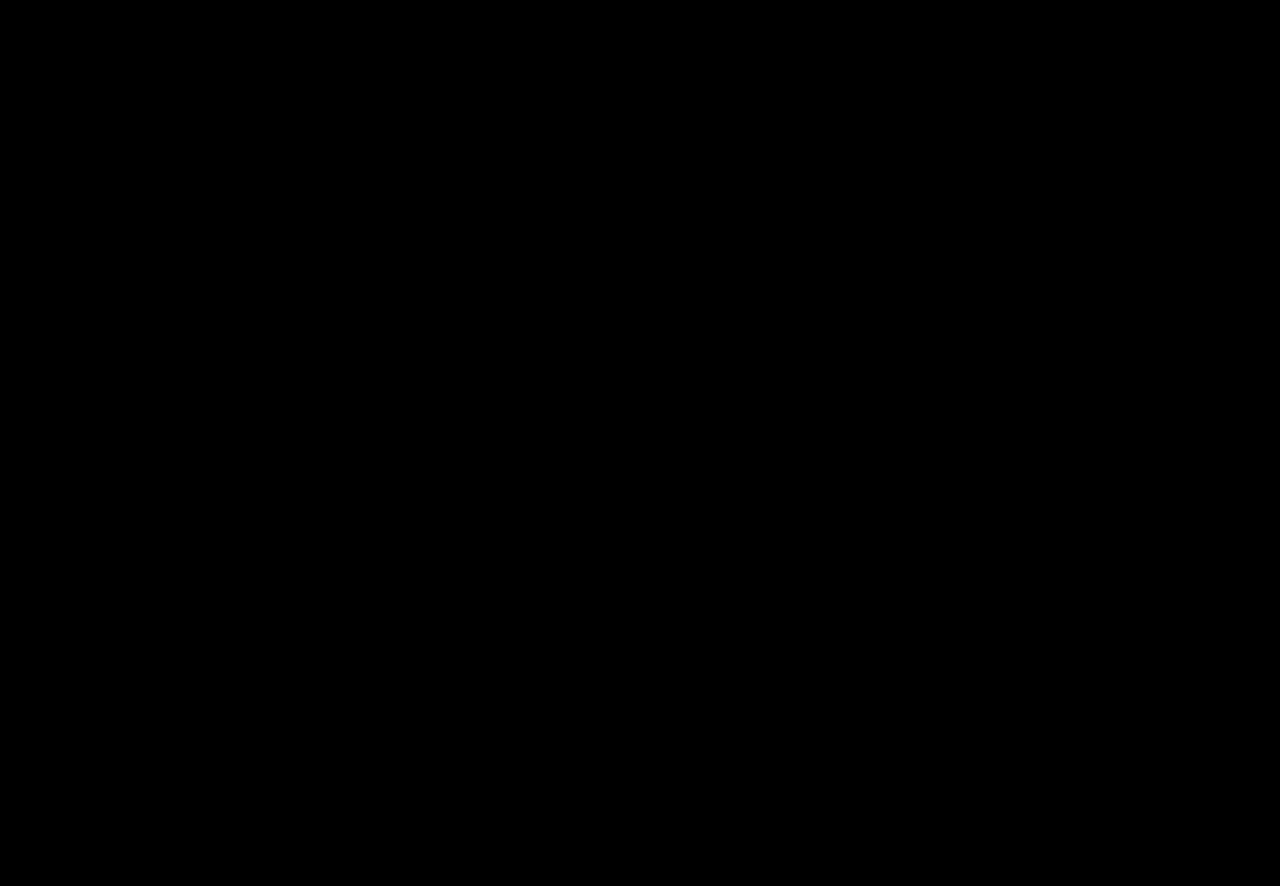
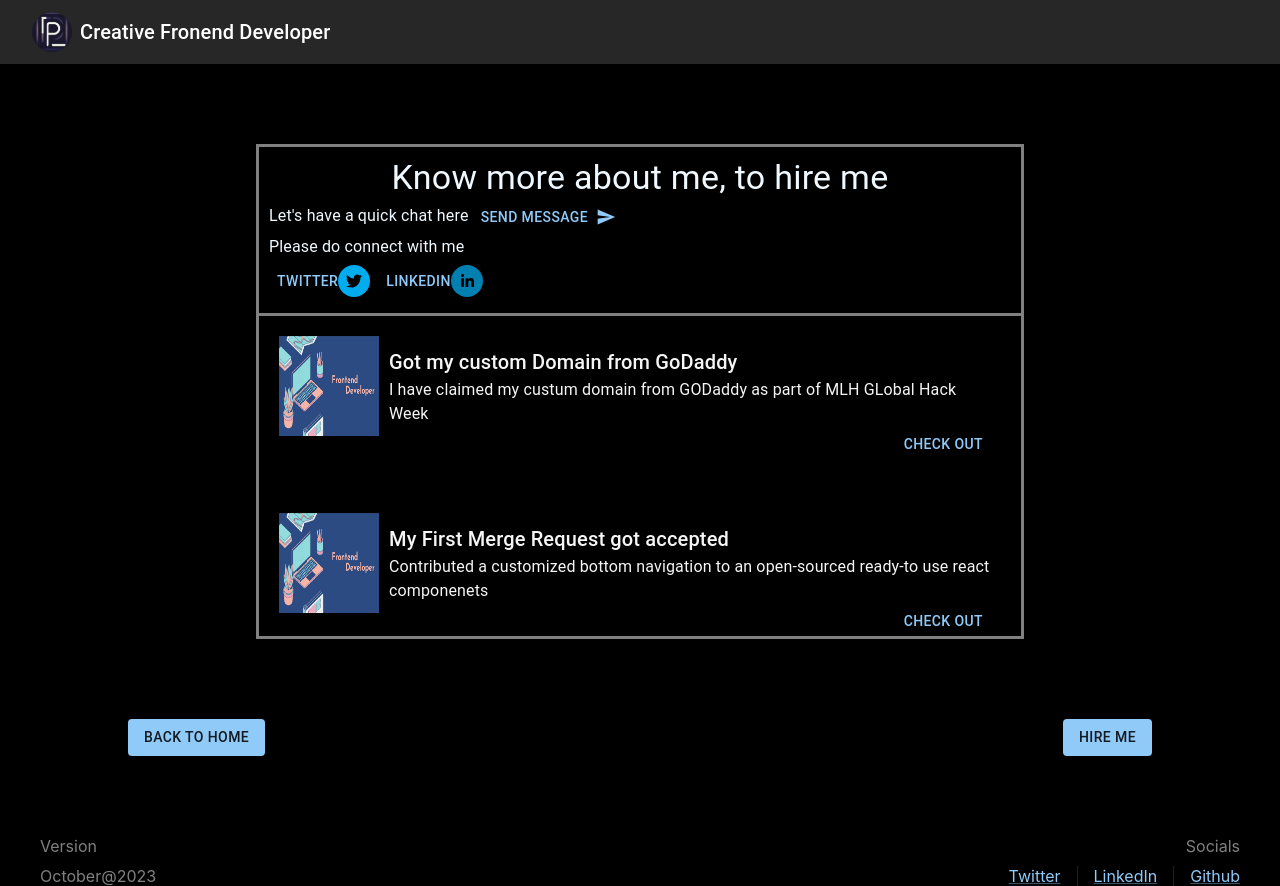
Before and after one commit to Pavan-Sai-padavala/PORTFOLIO, a React (Create React App) app: page /Updates in a window 1280 px wide. Before the commit this address had no page. Before the commit the page ends 800 px from the top, so only its background shows below. Built offline with nearby package versions, Linux system fonts and the light colour scheme.

Commit message:
Version 2.0
Added updates section which showcases my activity in neat UI

```diff
--- a/package.json
+++ b/package.json
@@ -45,5 +45,8 @@
       "last 1 firefox version",
       "last 1 safari version"
     ]
+  },
+  "devDependencies": {
+    "@babel/plugin-proposal-private-property-in-object": "^7.21.11"
   }
 }
--- a/src/App.css
+++ b/src/App.css
@@ -286,6 +286,20 @@
     flex-direction: row;
     justify-content: center;
 }
+#updateTitle{
+    color:aliceblue;
+    margin:10vh 20vw 0 20vw;border:3px solid grey;
+    padding:10px;
+}
+#updateContainer{
+    margin:0 20vw 10vh 20vw;border:3px solid grey;
+    display:flex;flex-direction: column;
+    align-content: 'flex-start';
+    border-top: 0;
+}
+.updateItem{
+    color:whitesmoke
+}
 
 @media screen and (min-width:900px) {
     .menuIcon{
@@ -321,6 +335,12 @@
 }
 
 @media screen and (max-width:500px) {
+    #updateTitle{
+        margin:10vh 0 0 0;
+    }
+    #updateContainer{
+        margin:0 0 10vh 0;
+    }
     .nav{
         width:fit-content;
     }
--- a/src/App.tsx
+++ b/src/App.tsx
@@ -9,6 +9,7 @@
 import './App.css';
 import { BrowserRouter, Route, Routes } from 'react-router-dom';
 import { ThemeProvider, createTheme } from '@mui/material/styles';
+import Updates from './pages/Updates';
 const darkTheme = createTheme({
   palette: {
     mode: 'dark',
@@ -26,6 +27,7 @@
           <Route path='Skills' element={<Skills />}/>
         </Route>
         <Route path='Contact' element={<Contact />}/>
+        <Route path='Updates' element={<Updates />} />
       </Routes>
   </BrowserRouter>
   </ThemeProvider>
--- a/src/components/SocialBar.tsx
+++ b/src/components/SocialBar.tsx
@@ -9,7 +9,7 @@
         <div>Socials</div>
       </div>
       <div className='socialBarItems1'>
-        <div style={{flexGrow:1}}>Sept@2023</div>
+        <div style={{flexGrow:1}}>October@2023</div>
         <Stack direction='row' spacing={2} divider={<Divider orientation='vertical'/>}>
           <Link href='https://twitter.com/Pavan_pps' target="_blank" rel="noopener noreferrer">Twitter</Link>
           <Link href="https://www.linkedin.com/in/pavan-sai-padavala-6024a0194" target="_blank" rel="noopener noreferrer">LinkedIn</Link>
--- a/src/components/SocialBar2.tsx
+++ b/src/components/SocialBar2.tsx
@@ -5,7 +5,7 @@
 const SocialBar2 = () => {
   return (
     <div className='socialBarItems'>
-    <div style={{flexGrow:1,color:'grey'}}>Sept@2023</div>
+    <div style={{flexGrow:1,color:'grey'}}>October@2023</div>
     <Stack direction='row' spacing={1} divider={<Divider orientation='vertical'/>}>
       <Link href="https://github.com/Pavan-Sai-padavala" target="_blank" rel="noopener noreferrer"><SocialIcon style={{height:'2rem',width:'2rem'}} network='twitter'/></Link>
       <Link href="https://www.linkedin.com/in/pavan-sai-padavala-6024a0194" target="_blank" rel="noopener noreferrer"><SocialIcon style={{height:'2rem',width:'2rem'}} network='linkedin'/></Link>
--- /dev/null
+++ b/src/components/UpdateItem.tsx
@@ -0,0 +1,29 @@
+import { Button, Typography ,Link} from '@mui/material';
+import React from 'react'
+type updateProps={
+    imgPath:string;
+    title:String;
+    info:String;
+    link:string;
+}
+const updateItem = (props:updateProps) => {
+  return (
+    <div className='updateItem' style={{display:'flex',justifyContent:'space-evenly', margin:'20px'}}>
+       <div>
+          <img src={props.imgPath} height="100vh" width='100vh' />
+       </div>
+       <div style={{margin:'10px'}}>
+           <Typography variant='h6'>{props.title}</Typography>
+           <Typography>{props.info}</Typography>
+           <div style={{textAlign:'right'}}>
+           <Link href={props.link} target="_blank" rel="noopener noreferrer">
+                <Button>check out</Button>
+           </Link>
+           </div>
+        </div>
+
+    </div>
+  )
+}
+
+export default updateItem
--- a/src/pages/Home.tsx
+++ b/src/pages/Home.tsx
@@ -50,6 +50,7 @@
                         <Button variant="outlined"><Link className="link" to='/Contact'>Hire me</Link></Button>
                     </Stack>
                 }
+        <Link style={{marginLeft:'40vw'}} className="link" to='/Updates'><Button variant="outlined">&#10024;&#127775;What's new updates&#127775;&#10024;</Button></Link>
         <Outlet />
         <SocialBar2 />
         </>
--- /dev/null
+++ b/src/pages/Updates.tsx
@@ -0,0 +1,67 @@
+import React, { useEffect, useState } from 'react'
+import UpdateItem from '../components/UpdateItem'
+import banner from '../banner.png.jpg';
+import BottomNav from '../components/BottomNav';
+import { AppBar, Toolbar, IconButton, Avatar,Link ,Typography, Button } from '@mui/material';
+import logo from '../components/logo.jpg';
+import SocialBar from '../components/SocialBar';
+import SendIcon from '@mui/icons-material/Send';
+import { SocialIcon } from 'react-social-icons';
+const Updates = () => {
+        const text1='PAVAN SAI PADAVALA';
+        const [title, settitle] = useState(text1);
+        const text2='Creative Fronend Developer';
+        useEffect(() => {
+            const interval = setInterval(() => {
+                settitle((prevTitle) => (prevTitle === text1 ? text2 : text1));
+              }, 1000);
+            return () => clearInterval(interval);
+        });
+  return (
+    <>
+        <AppBar position="static">
+            <Toolbar>
+                <IconButton>
+                    <Avatar src={logo} />
+                </IconButton>
+                <Typography variant="h6" sx={{flexGrow:1}}>
+                    {title}
+                </Typography>
+            </Toolbar>
+        </AppBar>
+        <div id="updateTitle">
+            <Typography variant='h4' style={{textAlign:'center'}}>Know more about me, to hire me</Typography>
+
+            <Typography variant='body1'>Let's have a quick chat here <Link href="https://api.whatsapp.com/send?phone=918332078948&Hello%2C%20World!" target="_blank" rel="noopener noreferrer"><Button endIcon={<SendIcon />}>Send Message</Button></Link>  </Typography>
+            <Typography variant='body1'>Please do connect with me</Typography>
+            <Link href="https://github.com/Pavan-Sai-padavala" target="_blank" rel="noopener noreferrer">
+                <Button>twitter<SocialIcon style={{height:'2rem',width:'2rem'}} network='twitter'/></Button>
+            </Link>
+            <Link href="https://www.linkedin.com/in/pavan-sai-padavala-6024a0194" target="_blank" rel="noopener noreferrer">
+                <Button>linkedin<SocialIcon style={{height:'2rem',width:'2rem'}} network='linkedin'/></Button>
+            </Link>
+        </div>
+        <div id='updateContainer' style={{height:'40vh',overflowY:'scroll'}}>
+            <UpdateItem imgPath={banner} title="Got my custom Domain from GoDaddy"
+                        info="I have claimed my custum domain from GODaddy as part of MLH GLobal Hack Week"
+                        link="https://x.com/Pavan_pps/status/1714190511702225046?s=20"/>
+
+            <UpdateItem imgPath={banner} title="My First Merge Request got accepted"
+                        info="Contributed a customized bottom navigation to an open-sourced ready-to use react componenets"
+                        link="https://github.com/vaishnavi-3969/Web-Componentify/pull/36" />
+
+            <UpdateItem imgPath={banner} title="Partcipated on HactoberFest 2023"
+                        info="My first ever open-source competition where i learn the
+                        writing clean code, code documentation and Networking"
+                        link="https://www.holopin.io/userbadge/clnbv57wp03660gl96haeewld" />
+            <UpdateItem imgPath={banner} title="My first open-source contribution"
+                        info="Developed coding focussed UI to the react code
+                        editor that compiles over 40+ Languages" link="https://x.com/Pavan_pps/status/1712467434333225384?s=20"/>
+        </div>
+        <BottomNav nextName={'Hire me'} backName={'Back To Home'} back={'/Home'} next={'/Contact'} />
+        <SocialBar />
+    </>
+  )
+}
+
+export default Updates;
```
Also changed, not shown: src/banner.png.jpg (added), 1 other file (tests, documents, lock files or other folders).
